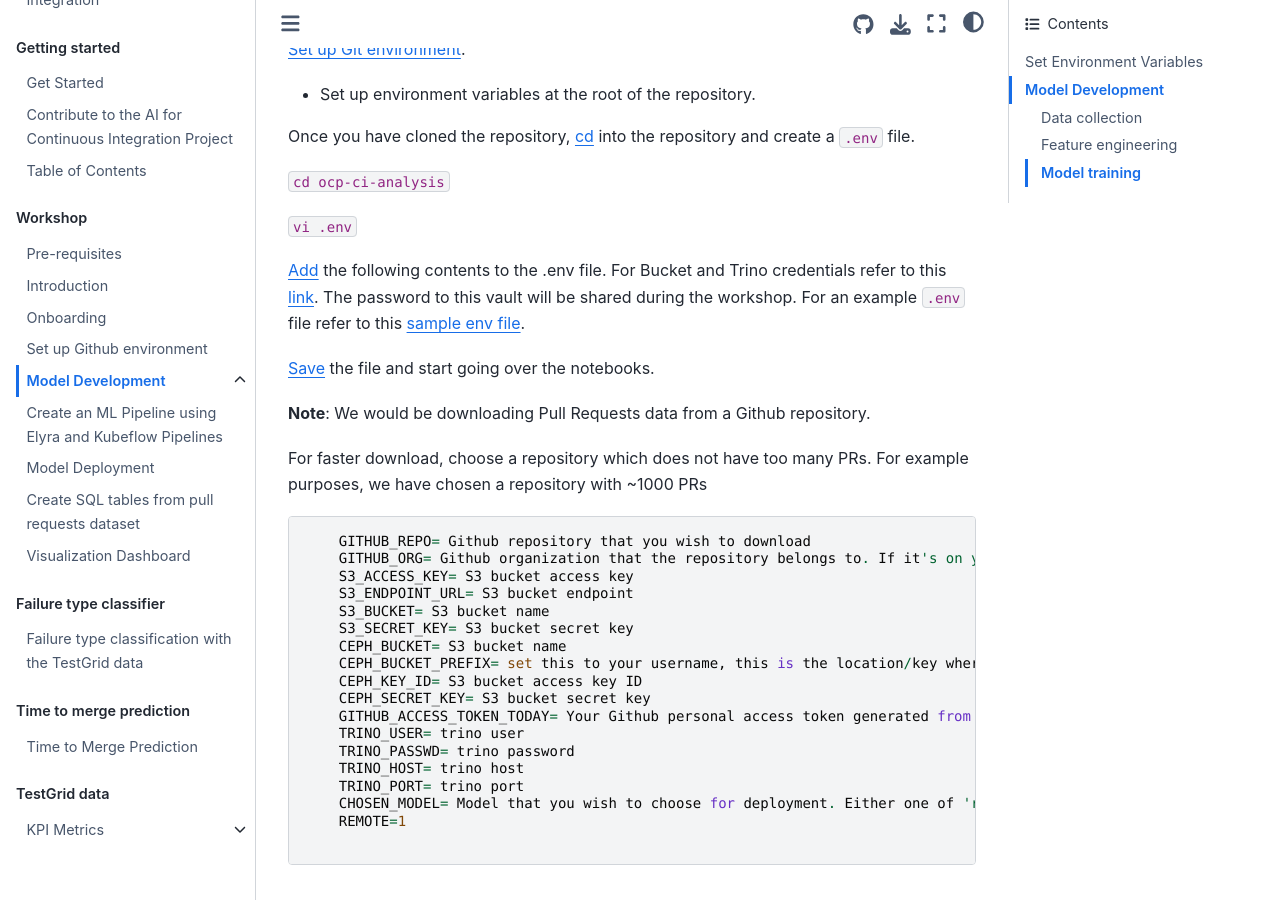
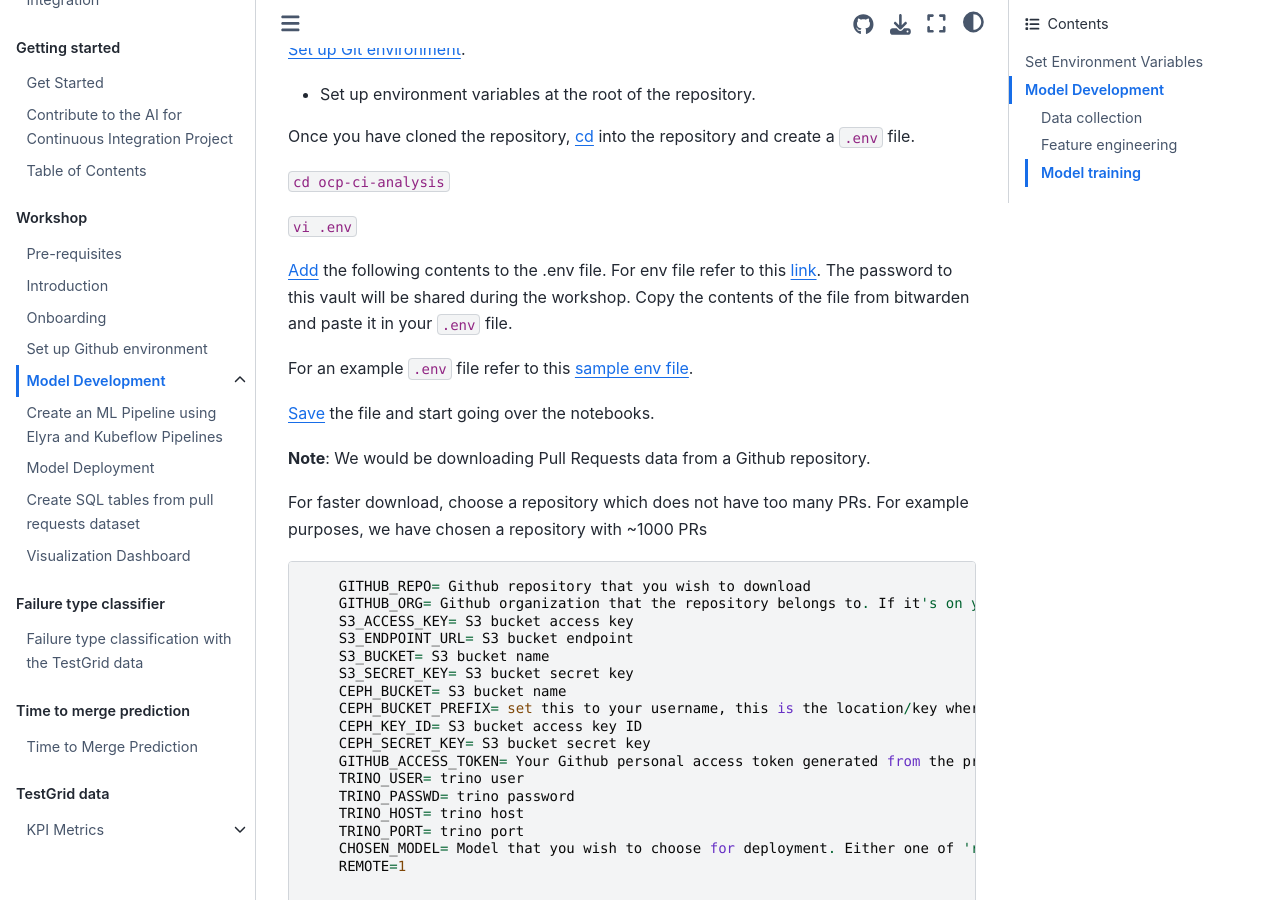
Before and after one commit to aicoe-aiops/ocp-ci-analysis, a Jupyter Book: the page built from docs/workshop/model_development.md, in a window 1280 px wide and 900 px high, scrolled down 978 px. Built offline with Jupyter Book 1.0.4 settings and Sphinx 7.4.7 and the Sphinx Book theme 1.1.4, drawn with Linux system fonts in a browser that asks for light colours; pages that are not in the unit, such as notebooks, are missing from menus; comment, search, counter and statistics services are not loaded.

Commit message:
Add updates to documentation with feedback from team

```diff
--- a/docs/workshop/model_development.md
+++ b/docs/workshop/model_development.md
@@ -35,7 +35,9 @@ Once you have cloned the repository, [cd](https://linuxize.com/post/linux-cd-com
 
 `vi .env`
 
-[Add](https://www.cs.colostate.edu/helpdocs/vi.html) the following contents to the .env file. For Bucket and Trino credentials refer to this [link](https://vault.bitwarden.com/#/send/zTA4PuNJwEW6kq7ZAUnY8g/pf51QZhZcEQ4QCEN7Lbszw). The password to this vault will be shared during the workshop. For an example `.env` file refer to this [sample env file](../../notebooks/time-to-merge-prediction/workshop/env_example_workshop).
+[Add](https://www.cs.colostate.edu/helpdocs/vi.html) the following contents to the .env file. For env file refer to this [link](https://vault.bitwarden.com/#/send/zTA4PuNJwEW6kq7ZAUnY8g/pf51QZhZcEQ4QCEN7Lbszw). The password to this vault will be shared during the workshop. Copy the contents of the file from bitwarden and paste it in your `.env` file.
+
+For an example `.env` file refer to this [sample env file](../../notebooks/time-to-merge-prediction/workshop/env_example_workshop).
 
 [Save](https://www.cs.colostate.edu/helpdocs/vi.html) the file and start going over the notebooks.
 
@@ -54,7 +56,7 @@ For faster download, choose a repository which does not have too many PRs. For e
     CEPH_BUCKET_PREFIX= set this to your username, this is the location/key where the files will be stored on S3 storage
     CEPH_KEY_ID= S3 bucket access key ID
     CEPH_SECRET_KEY= S3 bucket secret key
-    GITHUB_ACCESS_TOKEN_TODAY= Your Github personal access token generated from the previous step
+    GITHUB_ACCESS_TOKEN= Your Github personal access token generated from the previous step
     TRINO_USER= trino user
     TRINO_PASSWD= trino password
     TRINO_HOST= trino host
```
Also changed, not shown: README.md (+1 -1 lines), docs/workshop/onboarding.md (+13 -5 lines), docs/assets/images/jh-workshop.png.
